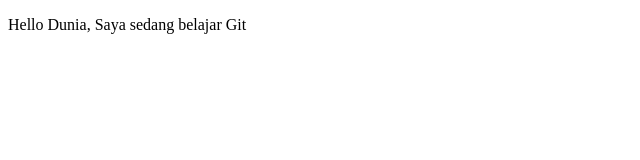
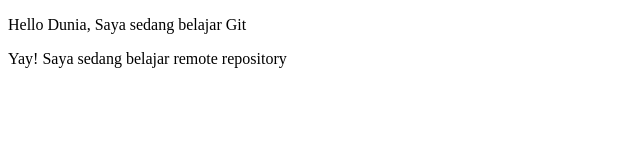
Before and after one commit to donaldsir/belajar-git, a plain HTML site: page index.html in a window 1280 px wide. Shown: the whole page, without its empty margins (0-640 px from the left). Drawn offline with Linux system fonts and the light colour scheme.

Commit message:
mengubah judul dan teks di bidy

```diff
--- a/index.html
+++ b/index.html
@@ -3,9 +3,11 @@
   <head>
     <meta charset="UTF-8" />
     <meta name="viewport" content="width=device-width, initial-scale=1.0" />
-    <title>Belajar Git - Project 01</title>
+    <title>Belajar Git: Remote Repository</title>
   </head>
   <body>
     <p>Hello Dunia, Saya sedang belajar Git</p>
+
+    <p>Yay! Saya sedang belajar remote repository</p>
   </body>
 </html>
```
